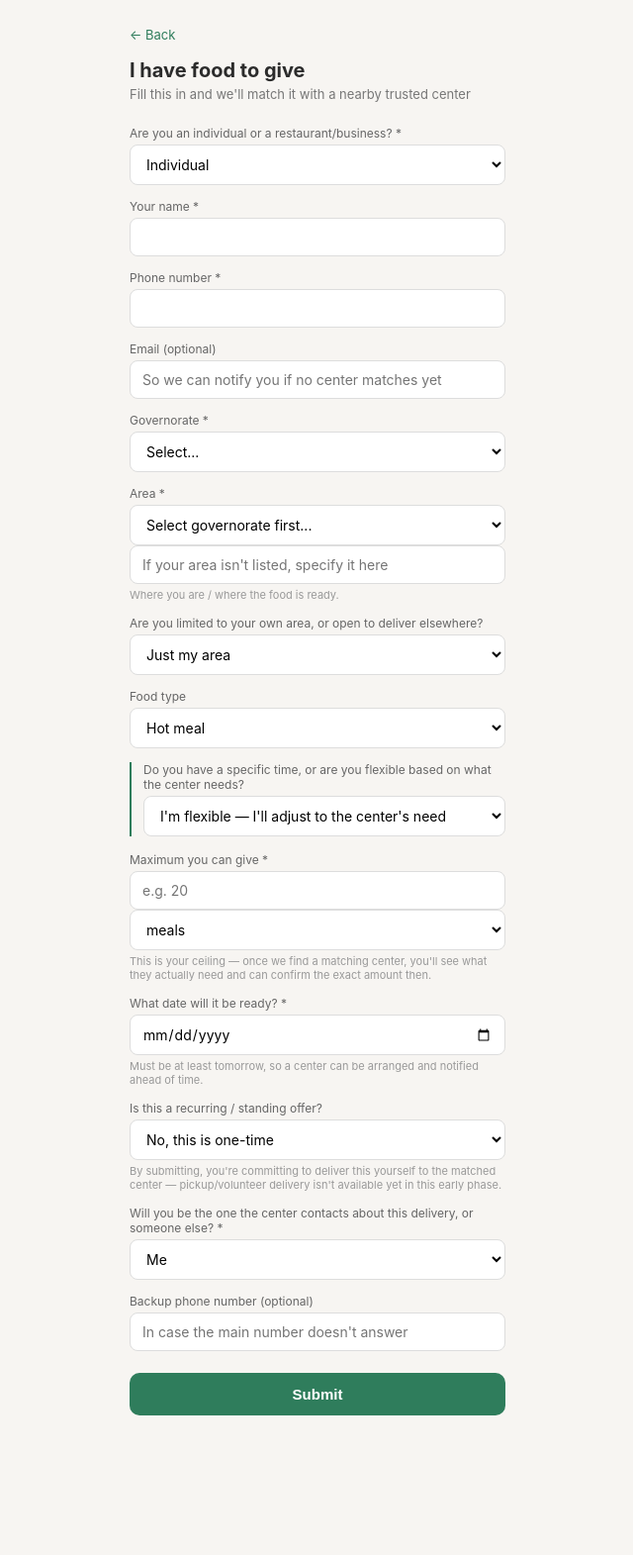
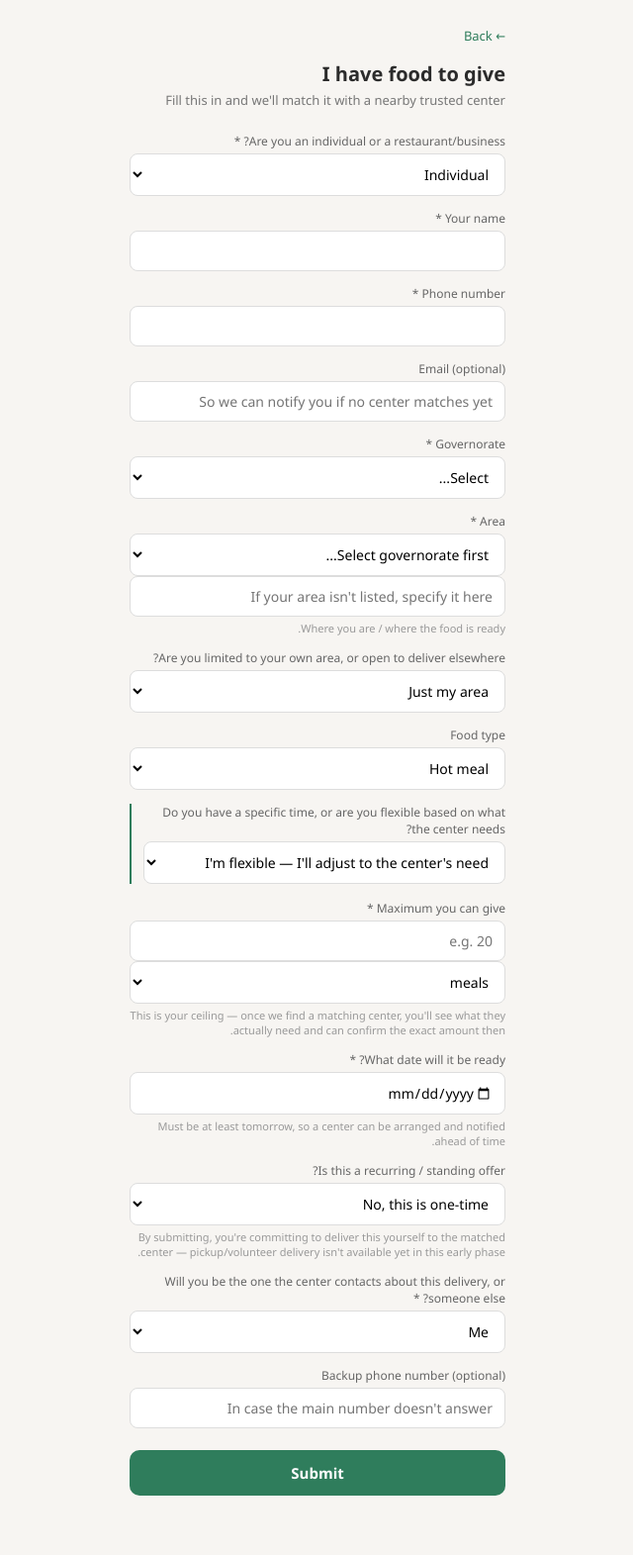
Before and after one commit to shireenhdabbas-netizen/e63am, a Flask app: page /give in a window 1280 px wide. Shown: the whole page at 99% size, without its empty margins (319-959 px from the left). Before the commit the page ends 1430 px from the top, so only its background shows below. Run offline with Flask 3, Linux system fonts and the light colour scheme.

Commit message:
Update base.html

```diff
--- a/templates/base.html
+++ b/templates/base.html
@@ -1,19 +1,20 @@
 <!DOCTYPE html>
-<html lang="en">
+<html lang="ar" dir="rtl">
 <head>
 <meta charset="UTF-8">
 <meta name="viewport" content="width=device-width, initial-scale=1.0">
-<title>{% block title %}Afker Atem{% endblock %}</title>
+<title>{% block title %}افكر اطعام{% endblock %}</title>
 <style>
   * { box-sizing: border-box; }
   body {
-    font-family: -apple-system, BlinkMacSystemFont, 'Segoe UI', Roboto, sans-serif;
+    font-family: 'Segoe UI', Tahoma, -apple-system, BlinkMacSystemFont, Roboto, sans-serif;
     background: #f7f5f2;
     color: #2b2b2b;
     margin: 0;
     padding: 0;
     display: flex;
     justify-content: center;
+    text-align: right;
   }
   .wrap {
     width: 100%;
@@ -49,6 +50,7 @@
     font-size: 14px;
     font-family: inherit;
     background: #fff;
+    text-align: right;
   }
   .hint { font-size: 11px; color: #999; margin-top: 4px; }
   button {
@@ -61,6 +63,7 @@
     color: #fff;
     font-size: 15px;
     font-weight: 600;
+    font-family: inherit;
   }
   .errors {
     background: #fdecea;
@@ -88,7 +91,7 @@
     font-size: 13px;
   }
   .timeline-item { display: flex; gap: 10px; padding-bottom: 14px; }
-  .dot { width: 8px; height: 8px; border-radius: 50%; background: #ccc; margin-top: 5px; }
+  .dot { width: 8px; height: 8px; border-radius: 50%; background: #ccc; margin-top: 5px; flex-shrink: 0; }
   .timeline-item.next .dot { background: #2f7d5c; }
   .timeline-title { font-size: 13px; font-weight: 600; margin: 0; }
   .timeline-sub { font-size: 12px; color: #888; margin: 0; }
```
